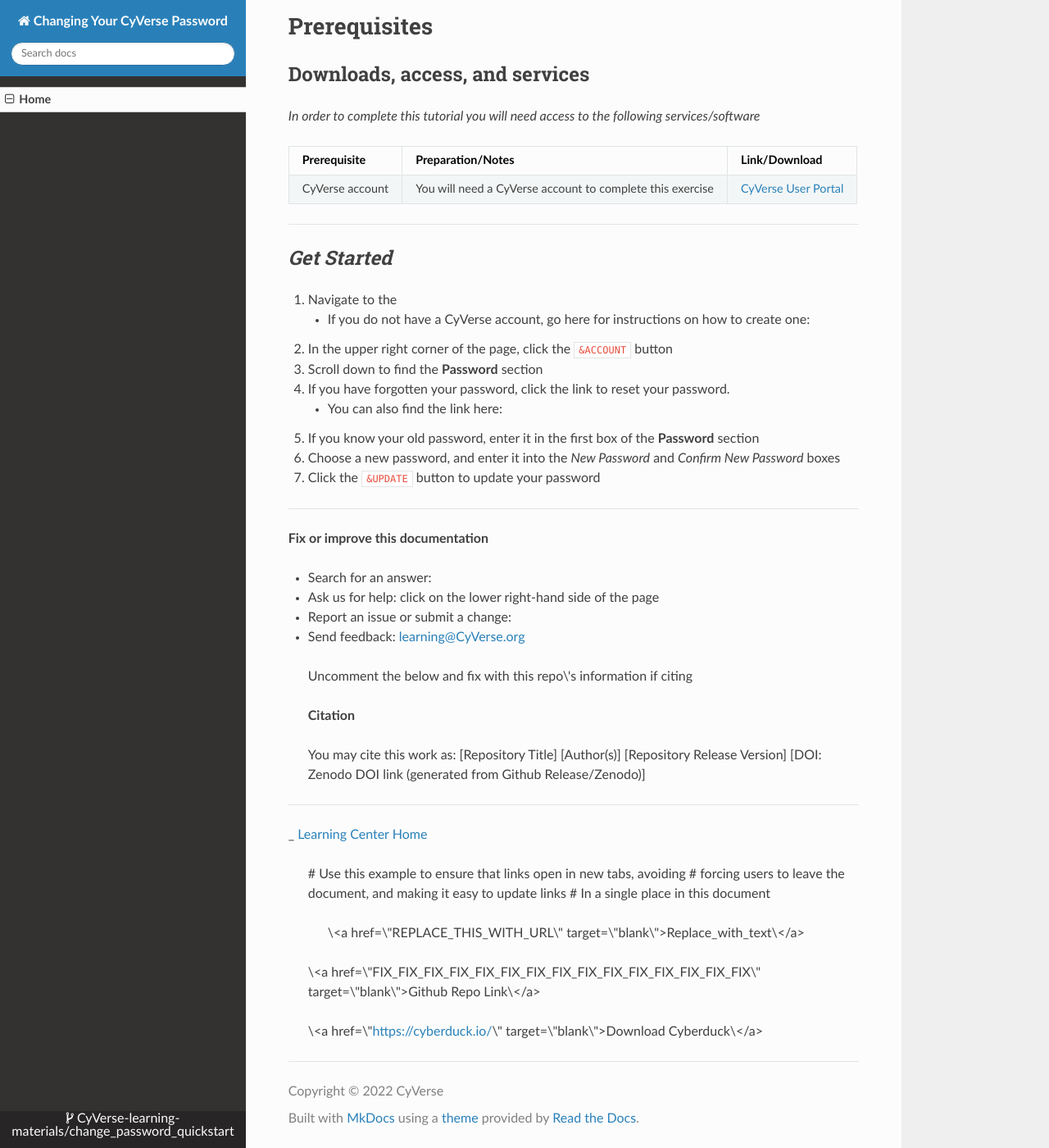
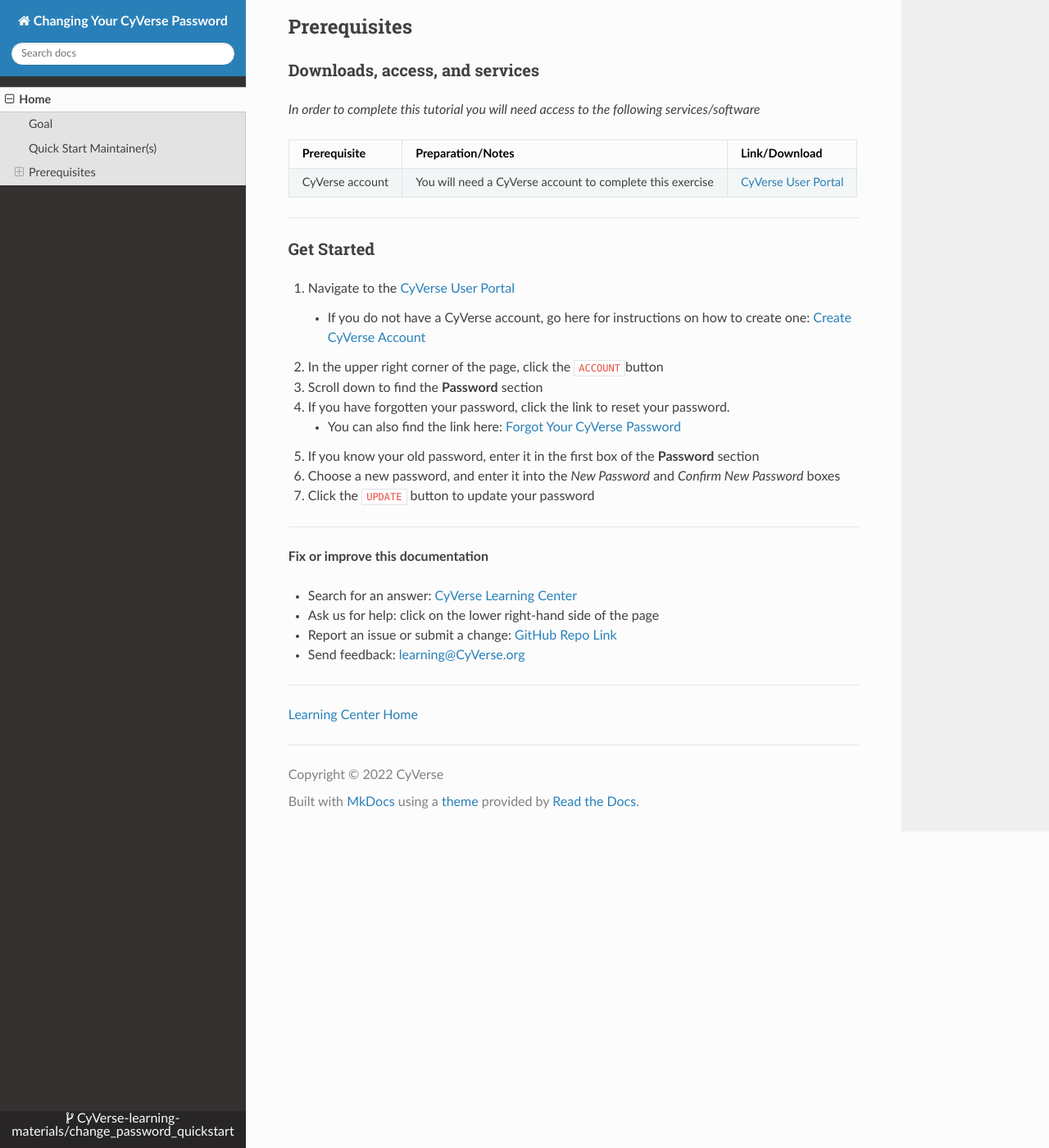
Before and after one commit to CyVerse-learning-materials/change_password_quickstart, an MkDocs documentation site: the page built from docs/index.md, in a window 1280 px wide and 1400 px high, scrolled down 545 px. Shown: the whole window at 82% size. Built offline with MkDocs 1.6.1, drawn with Linux system fonts in a browser that asks for light colours; nearby versions of some CDN libraries.

Commit message:
updated index

```diff
--- a/docs/index.md
+++ b/docs/index.md
@@ -1,15 +1,15 @@
 [Learning Center Home](http://learning.cyverse.org/)
 
-**Changing Your CyVerse Password** ===================
+# Changing Your CyVerse Password
 
-# Goal
+## Goal
 
 In this quick start guide you will learn how to change your CyVerse
 password.
 
 ------------------------------------------------------------------------
 
-# Quick Start Maintainer(s)
+## Quick Start Maintainer(s)
 
 Who to contact if this quick start needs fixing. You can also email
 [learning@CyVerse.org](learning@CyVerse.org)
@@ -20,9 +20,9 @@
 
 ------------------------------------------------------------------------
 
-# Prerequisites
+## Prerequisites
 
-## Downloads, access, and services
+### Downloads, access, and services
 
 *In order to complete this tutorial you will need access to the
 following services/software*
@@ -33,55 +33,33 @@
 
 ------------------------------------------------------------------------
 
-## *Get Started*
+### Get Started
 
-1.  Navigate to the
+1.  Navigate to the [CyVerse User Portal](https://user.cyverse.org/)
     -   If you do not have a CyVerse account, go here for instructions
-        on how to create one:
+        on how to create one: [Create CyVerse Account](https://learning.cyverse.org/projects/cyverse-account-creation-quickstart/)
 2.  In the upper right corner of the page, click the
-    `&ACCOUNT`{.interpreted-text role="guilabel"} button
+    `ACCOUNT`button
 3.  Scroll down to find the **Password** section
 4.  If you have forgotten your password, click the link to reset your
     password.
-    -   You can also find the link here:
+    -   You can also find the link here: [Forgot Your CyVerse Password](https://user.cyverse.org/forgot)
 5.  If you know your old password, enter it in the first box of the
     **Password** section
 6.  Choose a new password, and enter it into the *New Password* and
     *Confirm New Password* boxes
-7.  Click the `&UPDATE`{.interpreted-text role="guilabel"} button to
-    update your password
+7.  Click the `UPDATE` button to update your password
 
 ------------------------------------------------------------------------
 
 **Fix or improve this documentation**
 
--   Search for an answer:
+-   Search for an answer: [CyVerse Learning Center](https://learning.cyverse.org/en/latest/)
 -   Ask us for help: click on the lower right-hand side of the page
--   Report an issue or submit a change:
+-   Report an issue or submit a change: [GitHub Repo Link](https://github.com/CyVerse-learning-materials/change_password_quickstart/tree/mkdocs)
 -   Send feedback: [learning@CyVerse.org](learning@CyVerse.org)
 
-> Uncomment the below and fix with this repo\'s information if citing
->
-> **Citation**
->
-> You may cite this work as: \[Repository Title\] \[Author(s)\]
-> \[Repository Release Version\] \[DOI: Zenodo DOI link (generated from
-> Github Release/Zenodo)\]
 
 ------------------------------------------------------------------------
 
-\_ [Learning Center Home](http://learning.cyverse.org/)
-
-> \# Use this example to ensure that links open in new tabs, avoiding \#
-> forcing users to leave the document, and making it easy to update
-> links \# In a single place in this document
->
-> > \<a href=\"REPLACE_THIS_WITH_URL\"
-> > target=\"blank\"\>Replace_with_text\</a\>
-
-> \<a
-> href=\"FIX_FIX_FIX_FIX_FIX_FIX_FIX_FIX_FIX_FIX_FIX_FIX_FIX_FIX_FIX\"
-> target=\"blank\"\>Github Repo Link\</a\>
-
-> \<a href=\"<https://cyberduck.io/>\" target=\"blank\"\>Download
-> Cyberduck\</a\>
+[Learning Center Home](http://learning.cyverse.org/)
```
